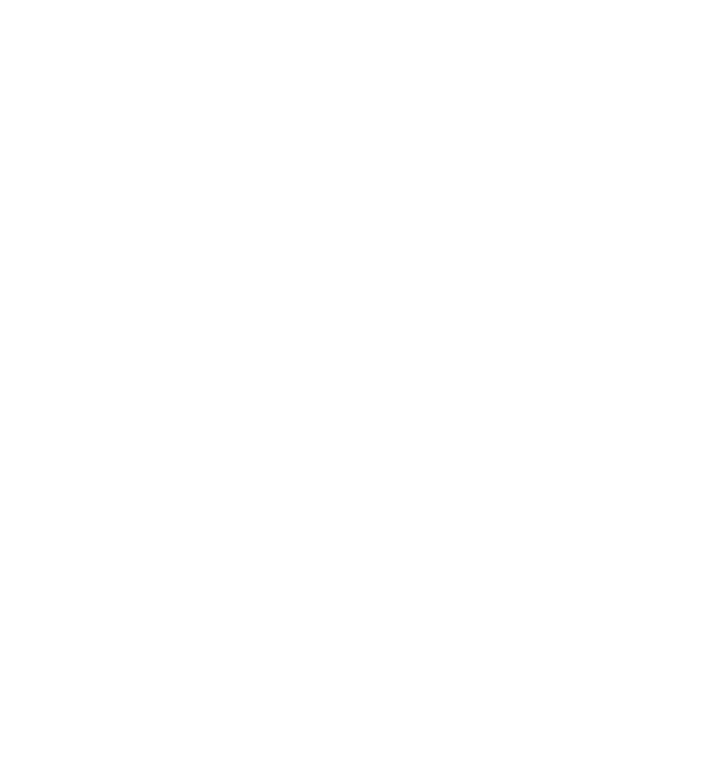
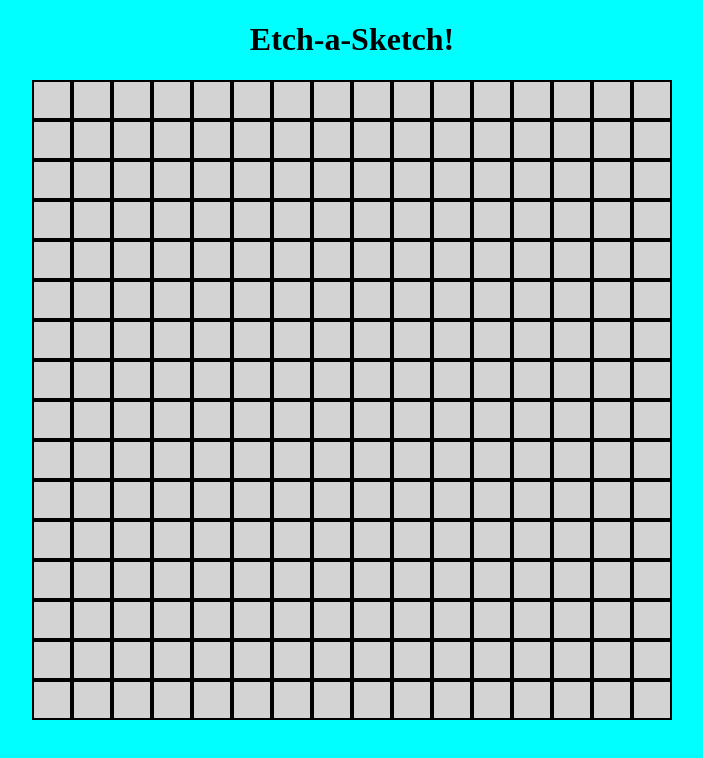
Before and after one commit to Soltime5476/Etch-a-Sketch, a plain HTML site: page index.html in a window 1280 px wide. Shown: the whole page, without its empty margins (288-991 px from the left). Drawn offline with Linux system fonts and the light colour scheme.

Commit message:
Added title and color to displayed grid

```diff
--- a/index.html
+++ b/index.html
@@ -4,11 +4,12 @@
     <meta charset="UTF-8" />
     <meta http-equiv="X-UA-Compatible" content="IE=edge" />
     <meta name="viewport" content="width=device-width, initial-scale=1.0" />
-    <title>My Title</title>
+    <title>Etch-a-Sketch</title>
     <link rel="stylesheet" href="style.css" />
     <script src="index.js" defer></script>
   </head>
   <body>
+    <h1 id="title">Etch-a-Sketch!</h1>
     <div id="container"></div>
   </body>
 </html>
--- a/index.js
+++ b/index.js
@@ -3,6 +3,7 @@ const squareNum = 16
 for (let i = 0; i < squareNum; i++) {
   for (let j = 0; j < squareNum; j++) {
     const element = document.createElement("div")
+    element.className = "grid"
     element.id = `square${i}-${j}`
     container.appendChild(element)
   }
--- a/style.css
+++ b/style.css
@@ -0,0 +1,23 @@
+body {
+  background-color: cyan;
+}
+
+#title {
+  text-align: center;
+}
+
+#container {
+  display: flex;
+  flex-wrap: wrap;
+  width: 640px;
+  height: 640px;
+  margin-left: auto;
+  margin-right: auto;
+}
+
+.grid {
+  background-color: lightgray;
+  border: 2px solid black;
+  box-sizing: border-box;
+  flex: 1 1 40px;
+}
```
